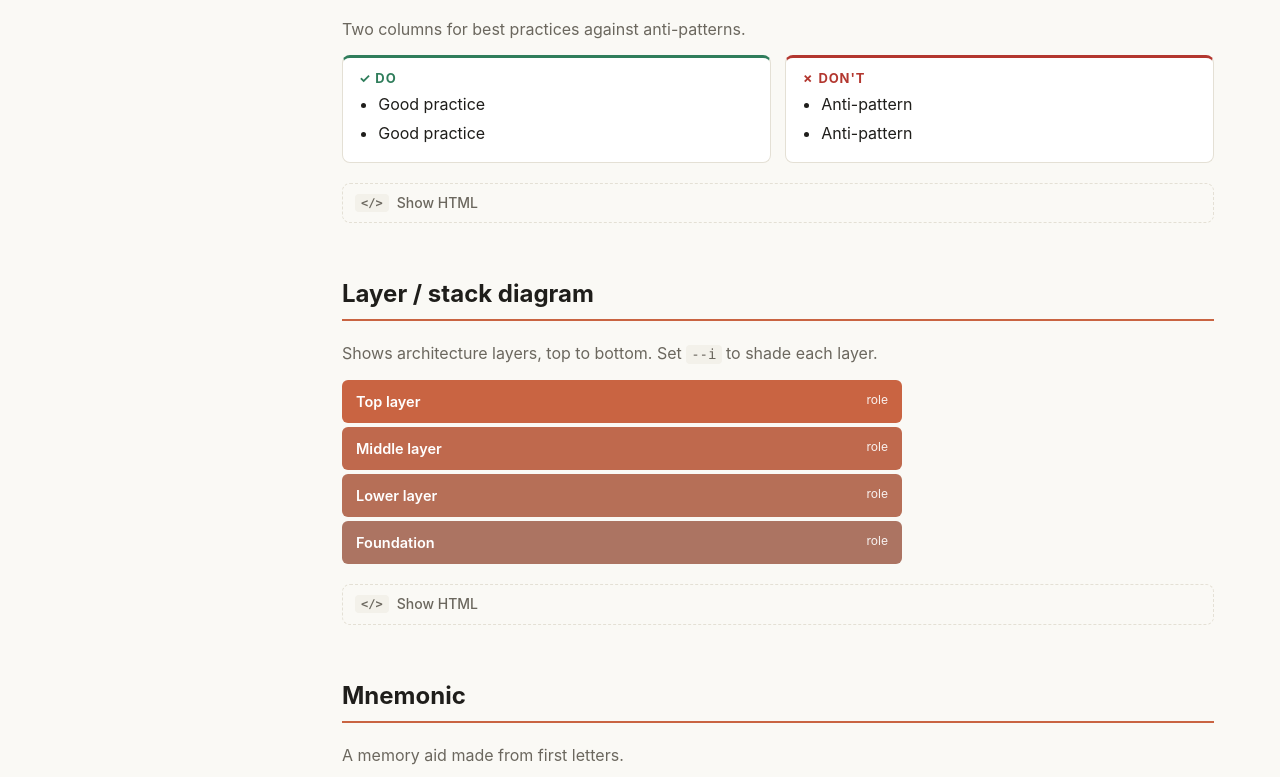
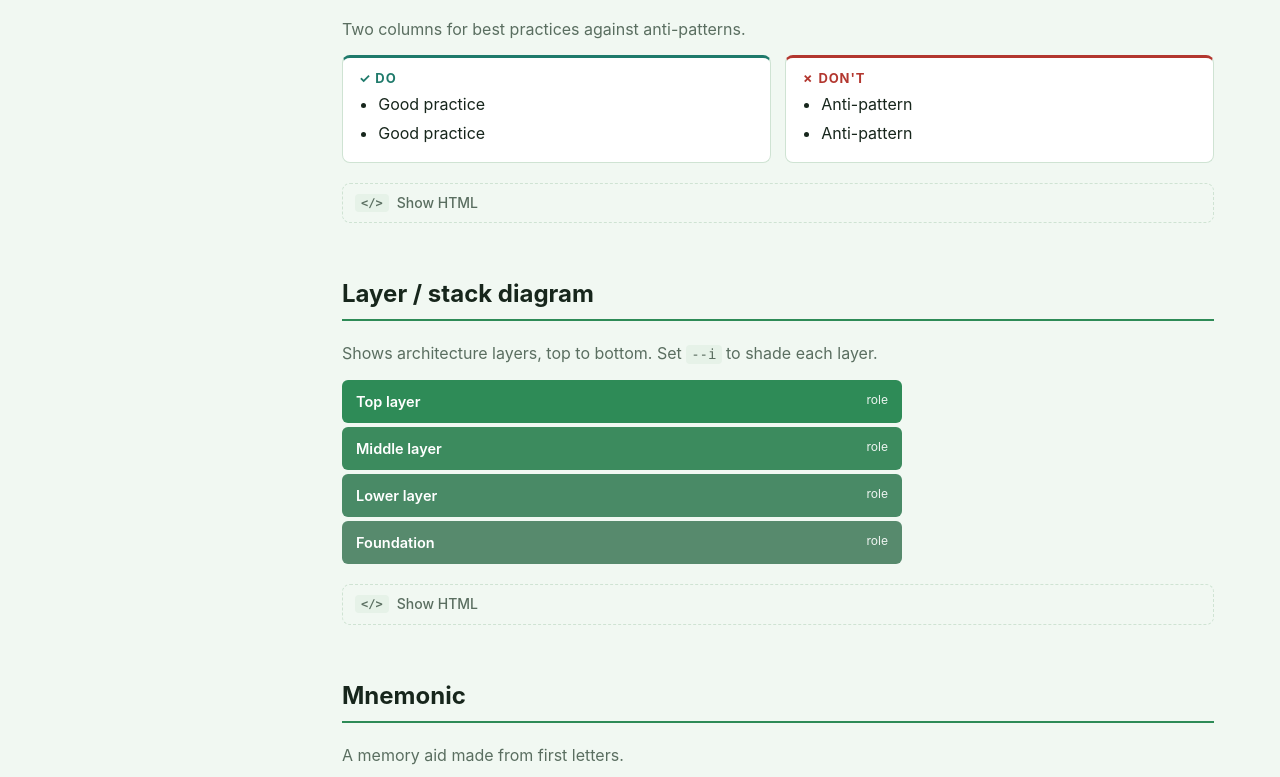
Before and after one commit to Amjad-RA/claude-exam, a plain HTML site: page components.html in a window 1280 px wide. Shown: the part 2023-2800 px from the top of the page. Drawn offline with Linux system fonts and the light colour scheme.

Commit message:
Switch site to a light green theme
Co-Authored-By: Claude Opus 5.5 <noreply@anthropic.com>
Claude-Session: https://claude.ai/code/session_01DLz5ks1XBaViQmzevyvjHa

```diff
--- a/assets/css/style.css
+++ b/assets/css/style.css
@@ -5,25 +5,26 @@
 
 /* ---------- Tokens ---------- */
 :root {
-  --bg: #faf9f5;
+  --bg: #f1f8f2;
   --surface: #ffffff;
-  --surface-2: #f3f1ea;
-  --border: #e4e0d5;
-  --text: #1f1e1b;
-  --muted: #6b675e;
-  --accent: #c96442;          /* clay */
-  --accent-soft: #f6e3da;
+  --surface-2: #e6f2e8;
+  --border: #cfe3d3;
+  --text: #17261c;
+  --muted: #5a6e60;
+  --accent: #2e8b57;          /* sea green */
+  --accent-soft: #d6eedd;
+  --on-accent: #ffffff;
 
   /* semantic callouts */
-  --tip: #2f7d5b;   --tip-soft: #e3f2ea;
+  --tip: #1f7a6b;   --tip-soft: #ddf1ec;
   --trap: #b3372f;  --trap-soft: #f9e1df;
   --key: #9a6b00;   --key-soft: #fbf0d3;
   --info: #2f5fa7;  --info-soft: #e2ebf8;
 
   /* exam colours */
-  --ccao-f: #2a8a8a;
-  --ccar-f: #4a5bc4;
-  --ccar-p: #7a4ab8;
+  --ccao-f: #1f8a7a;
+  --ccar-f: #2e8b3e;
+  --ccar-p: #5b7f1f;
   --exam: var(--accent);      /* overridden per page via body[data-exam] */
 
   --radius: 12px;
@@ -36,20 +37,20 @@
 
 @media (prefers-color-scheme: dark) {
   :root:not([data-theme="light"]) {
-    --bg: #1b1a18; --surface: #24231f; --surface-2: #2c2b27; --border: #3a3832;
-    --text: #ece9e1; --muted: #a29d92; --accent: #e08a68; --accent-soft: #3d2b23;
-    --tip: #6cc79d; --tip-soft: #1f3329; --trap: #f08a80; --trap-soft: #3b2220;
+    --bg: #121a15; --surface: #18231c; --surface-2: #1f2c23; --border: #2d3f32;
+    --text: #e4efe6; --muted: #9db3a3; --accent: #6fcf97; --accent-soft: #1f3a2a; --on-accent: #0f1a13;
+    --tip: #5fcbb8; --tip-soft: #173430; --trap: #f08a80; --trap-soft: #3b2220;
     --key: #e7bd52; --key-soft: #3a3019; --info: #85aef0; --info-soft: #1f2a3c;
-    --ccao-f: #4fc0c0; --ccar-f: #8a98f0; --ccar-p: #b48af0;
+    --ccao-f: #4fc9b5; --ccar-f: #6fcf7f; --ccar-p: #a8cf5f;
     --shadow: 0 1px 2px rgba(0,0,0,.3), 0 4px 14px rgba(0,0,0,.25);
   }
 }
 :root[data-theme="dark"] {
-  --bg: #1b1a18; --surface: #24231f; --surface-2: #2c2b27; --border: #3a3832;
-  --text: #ece9e1; --muted: #a29d92; --accent: #e08a68; --accent-soft: #3d2b23;
-  --tip: #6cc79d; --tip-soft: #1f3329; --trap: #f08a80; --trap-soft: #3b2220;
+  --bg: #121a15; --surface: #18231c; --surface-2: #1f2c23; --border: #2d3f32;
+  --text: #e4efe6; --muted: #9db3a3; --accent: #6fcf97; --accent-soft: #1f3a2a; --on-accent: #0f1a13;
+  --tip: #5fcbb8; --tip-soft: #173430; --trap: #f08a80; --trap-soft: #3b2220;
   --key: #e7bd52; --key-soft: #3a3019; --info: #85aef0; --info-soft: #1f2a3c;
-  --ccao-f: #4fc0c0; --ccar-f: #8a98f0; --ccar-p: #b48af0;
+  --ccao-f: #4fc9b5; --ccar-f: #6fcf7f; --ccar-p: #a8cf5f;
   --shadow: 0 1px 2px rgba(0,0,0,.3), 0 4px 14px rgba(0,0,0,.25);
 }
 
@@ -92,7 +93,7 @@ hr { border: 0; border-top: 1px solid var(--border); margin: 2rem 0; }
 .brand { font-weight: 700; color: var(--text); display: flex; align-items: center; gap: 8px; }
 .brand:hover { text-decoration: none; }
 .brand .logo { width: 26px; height: 26px; border-radius: 7px; background: var(--accent);
-               display: grid; place-items: center; color: #fff; font-size: 14px; }
+               display: grid; place-items: center; color: var(--on-accent); font-size: 14px; }
 .nav { display: flex; gap: 4px; flex-wrap: wrap; margin-left: auto; }
 .nav a { color: var(--muted); padding: 6px 10px; border-radius: 6px; font-size: 14px; font-weight: 500; }
 .nav a:hover, .nav a[aria-current="page"] { background: var(--surface-2); color: var(--text); text-decoration: none; }
@@ -116,7 +117,7 @@ hr { border: 0; border-top: 1px solid var(--border); margin: 2rem 0; }
 
 /* ---------- Exam hero badge ---------- */
 .exam-code { display: inline-block; font: 700 13px var(--mono); letter-spacing: .05em;
-             color: #fff; background: var(--exam); padding: 4px 10px; border-radius: 6px; margin-bottom: 12px; }
+             color: var(--on-accent); background: var(--exam); padding: 4px 10px; border-radius: 6px; margin-bottom: 12px; }
 .meta-row { display: flex; flex-wrap: wrap; gap: 10px; margin-top: 16px; }
 .meta { background: var(--surface); border: 1px solid var(--border); border-radius: 999px;
         padding: 5px 12px; font-size: 13.5px; color: var(--muted); }
@@ -171,7 +172,7 @@ hr { border: 0; border-top: 1px solid var(--border); margin: 2rem 0; }
 .flow .step { flex: 1 1 140px; position: relative; background: var(--surface); border: 1px solid var(--border);
               border-radius: var(--radius-sm); padding: 12px 14px; margin: 6px 22px 6px 0; box-shadow: var(--shadow); }
 .flow .step::before { counter-increment: step; content: counter(step); position: absolute; top: -10px; left: 10px;
-                      background: var(--exam); color: #fff; font: 700 11px var(--mono); width: 20px; height: 20px;
+                      background: var(--exam); color: var(--on-accent); font: 700 11px var(--mono); width: 20px; height: 20px;
                       border-radius: 50%; display: grid; place-items: center; }
 .flow .step::after { content: "→"; position: absolute; right: -19px; top: 50%; transform: translateY(-50%);
                      color: var(--exam); font-weight: 700; }
@@ -213,7 +214,7 @@ dl.glossary dd { margin: 0; }
 details.qa { background: var(--surface); border: 1px solid var(--border); border-radius: var(--radius-sm); padding: 0; }
 details.qa summary { cursor: pointer; padding: 12px 14px; font-weight: 600; list-style: none; display: flex; gap: 8px; }
 details.qa summary::-webkit-details-marker { display: none; }
-details.qa summary::before { content: "Q"; font: 700 12px var(--mono); color: #fff; background: var(--exam);
+details.qa summary::before { content: "Q"; font: 700 12px var(--mono); color: var(--on-accent); background: var(--exam);
                              border-radius: 4px; padding: 2px 6px; height: fit-content; margin-top: 2px; }
 details.qa[open] summary { border-bottom: 1px dashed var(--border); }
 details.qa .a { padding: 10px 14px 12px; }
@@ -251,7 +252,7 @@ details.qa .a > :last-child { margin-bottom: 0; }
 
 /* Layer / stack diagram */
 .stack { display: grid; gap: 4px; margin: 0 0 20px; max-width: 560px; }
-.stack .layer { padding: 10px 14px; border-radius: 6px; color: #fff; font-weight: 600; font-size: 14.5px;
+.stack .layer { padding: 10px 14px; border-radius: 6px; color: var(--on-accent); font-weight: 600; font-size: 14.5px;
                 display: flex; justify-content: space-between; gap: 10px;
                 background: color-mix(in srgb, var(--exam) calc(100% - var(--i, 0) * 15%), #888); }
 .stack .layer small { font-weight: 400; opacity: .9; }
```
